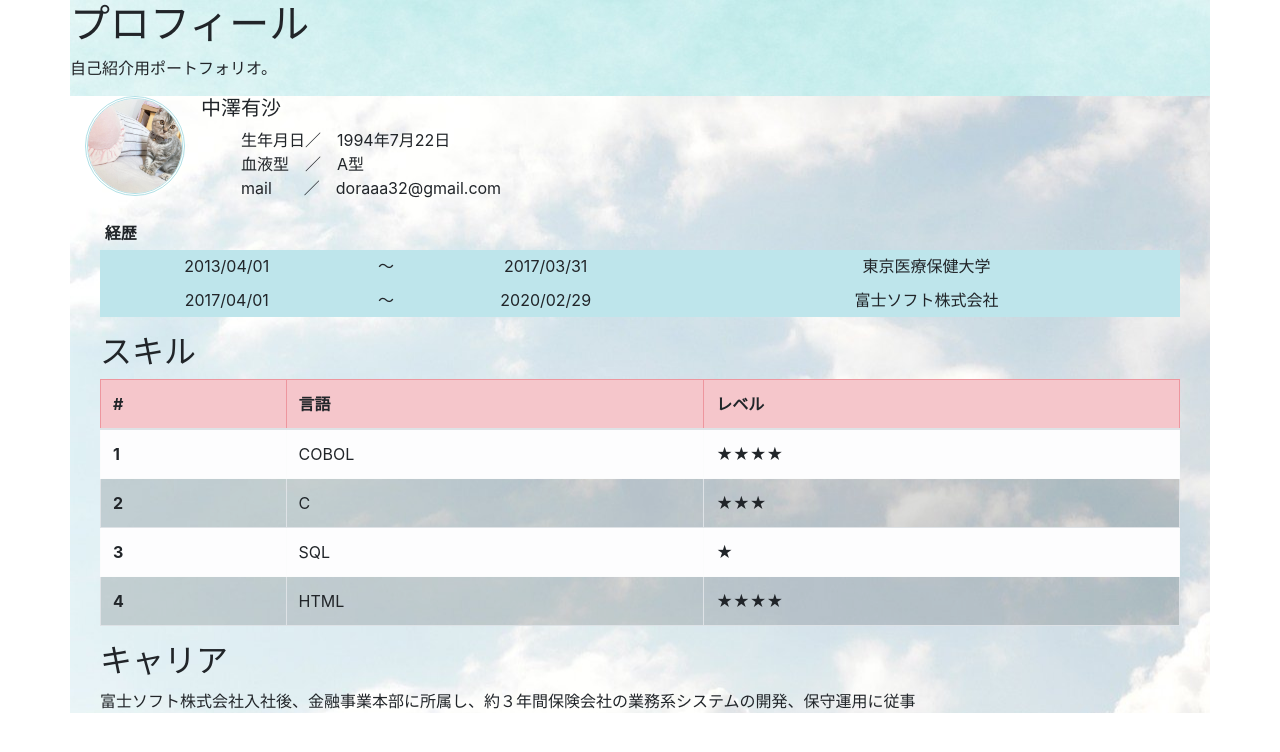
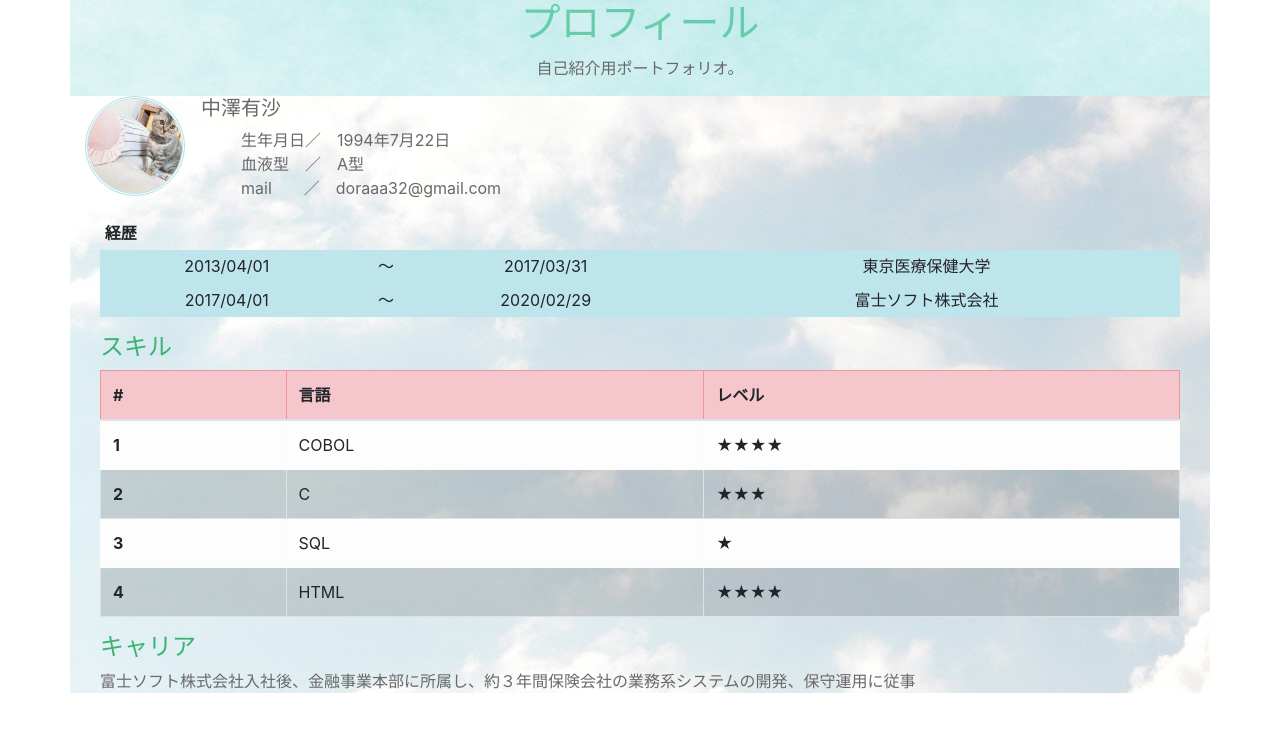
Before and after one commit to nakazawa722/portfolio, a plain HTML site: page index.html in a window 1280 px wide. Drawn offline with nearby package versions, Linux system fonts and the light colour scheme.

Commit message:
文字の色、フォントサイズ、書式の追加

```diff
--- a/css/style.css
+++ b/css/style.css
@@ -1,10 +1,12 @@
 .container{
     background-image: url("../img/zentaihaikei.jpg");
+    color: dimgray;
 }
 
 .container header{
     width: 100%;
     background-image: url("../img/haikei5.jpg");
+    text-align: center;
 }
 
 .container img{
@@ -13,6 +15,17 @@
     border-color: powderblue;
 }
 
+h1{
+    color: mediumaquamarine;
+    font-family: serif;
+}
+
 .name ul{
     list-style-type: none;
 }
+
+.container h2 {
+    color: mediumseagreen;
+    font-size: 150%;
+    font-family: serif;
+}
```
Also changed, not shown: 1 other file.
